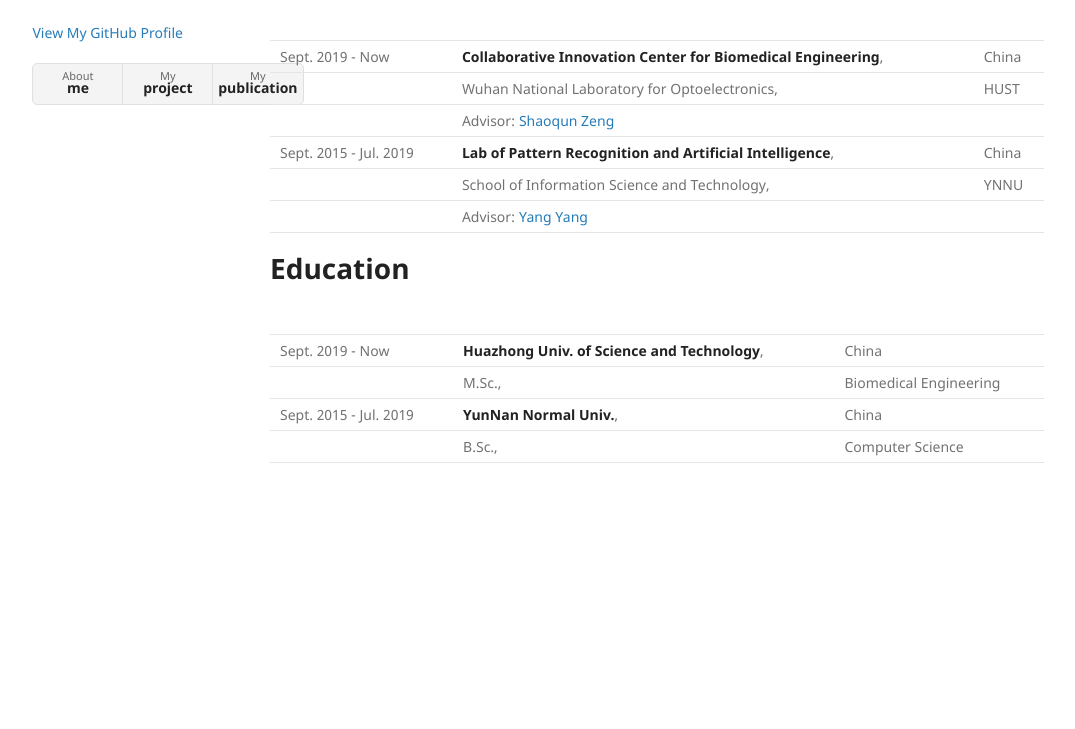
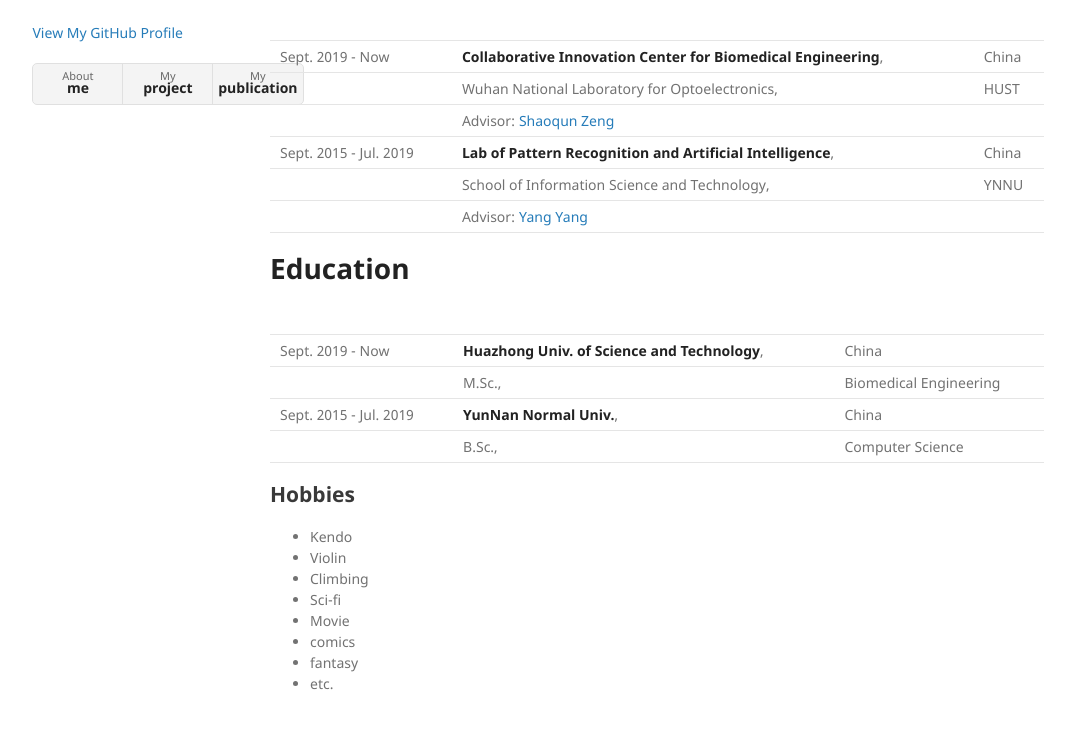
Before and after one commit to Chrisa142857/Chrisa142857.github.io, a Jekyll site: the page built from index.md, in a window 1280 px wide and 1122 px high. Shown: the part 358-1087 px from the top of the window, without its empty margins (26-1101 px from the left). Built offline with Jekyll 4.4.1, drawn with Linux system fonts in a browser that asks for light colours; our own code applies the rules of GitHub Pages for plain Markdown files.

Commit message:
Update index.md

```diff
--- a/index.md
+++ b/index.md
@@ -29,3 +29,13 @@ Recently I have submitted a preprint paper, and have been working on an on-going
 |                                     | M.Sc.,                       | Biomedical Engineering  |
 | Sept. 2015 - Jul. 2019 | **YunNan Normal Univ.**, | China  |
 |                                     | B.Sc.,                         | Computer Science  |
+
+## Hobbies
+- Kendo
+- Violin
+- Climbing
+- Sci-fi
+- Movie
+- comics
+- fantasy
+- etc.
```
